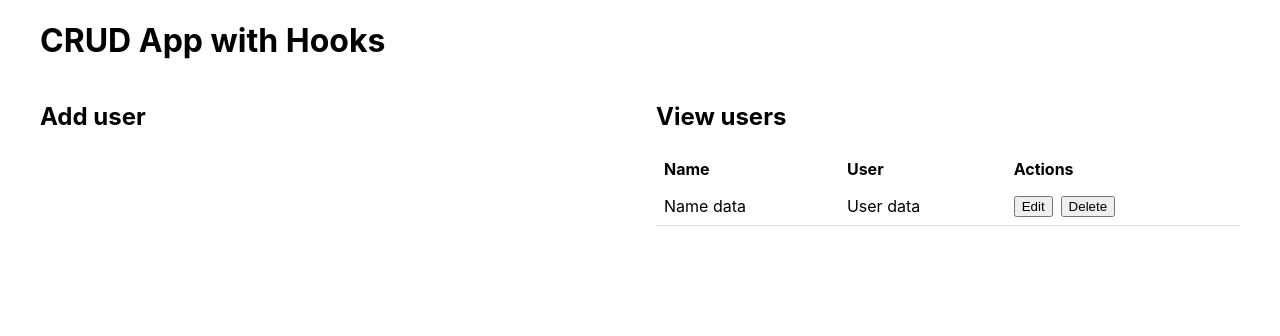
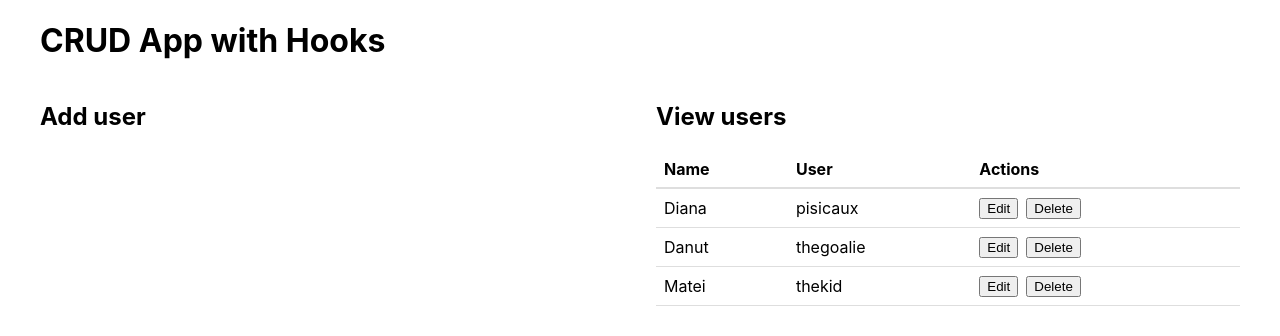
Before and after one commit to funduleadiana/React-hooks, a React (Create React App) app: page / in a window 1280 px wide. Shown: the top 336 px of the page. Built offline with nearby package versions, Linux system fonts and the light colour scheme.

Commit message:
setting values

```diff
--- a/src/App.js
+++ b/src/App.js
@@ -1,7 +1,14 @@
-import React from 'react';
+import React, { useState } from 'react';
 import UserTable from './tables/UserTable';
 
 const App = () => {
+  const usersData = [
+    {id: 1, name: 'Diana', user: 'pisicaux'},
+    {id: 2, name: 'Danut', user: 'thegoalie'},
+    {id: 3, name: 'Matei', user: 'thekid'},
+  ]
+
+  const [users, setUsers] = useState(usersData)
   return(
     <div className="container">
       <h1>CRUD App with Hooks</h1>
@@ -11,7 +18,7 @@ const App = () => {
         </div>
         <div className="flex-large">
           <h2>View users</h2>
-          <UserTable/>
+          <UserTable users={users}/>
         </div>
       </div>
     </div>
--- a/src/index.css
+++ b/src/index.css
@@ -6,12 +6,6 @@ body {
     sans-serif;
   -webkit-font-smoothing: antialiased;
   -moz-osx-font-smoothing: grayscale;
-}
-
-button,
-.button {
-	margin-bottom: 0 !important;
-	margin-right: .5rem;
 }
 
 .container{
@@ -48,6 +42,10 @@ table {
   max-width: 100%;
 }
 
+thead th {
+  border-bottom: 2px solid #dedede;
+}
+
 th, td {
   text-align: left;
   padding: 0.5rem;
@@ -55,3 +53,9 @@ th, td {
 td {
   border-bottom: 1px solid #dedede;
 }
+
+button,
+.button {
+	margin-bottom: 0 !important;
+	margin-right: .5rem;
+}
--- a/src/tables/UserTable.js
+++ b/src/tables/UserTable.js
@@ -1,7 +1,7 @@
 import React from 'react';
 
 
-const UserTable=()=> (
+const UserTable=(props)=> (
     <table>
         <thead>
             <tr>
@@ -11,14 +11,22 @@ const UserTable=()=> (
             </tr>
         </thead>
         <tbody>
-            <tr>
-                <td>Name data</td>
-                <td>User data</td>
-                <td>
-                    <button className="button">Edit</button>
-                    <button className="button">Delete</button>
-                </td>
-            </tr>
+                {props.users.length > 0? (
+                    props.users.map((user)=> (
+                        <tr key={user.id}>
+                        <td>{user.name}</td>
+                        <td>{user.user}</td>
+                        <td>
+                        <button className="button">Edit</button>
+                        <button className="button">Delete</button>
+                        </td>
+                        </tr>
+                        ))
+                    ): (
+                        <tr>
+                            <td colSpan={3}>No users</td>
+                        </tr>
+                    )}
         </tbody>
 
     </table>
```
